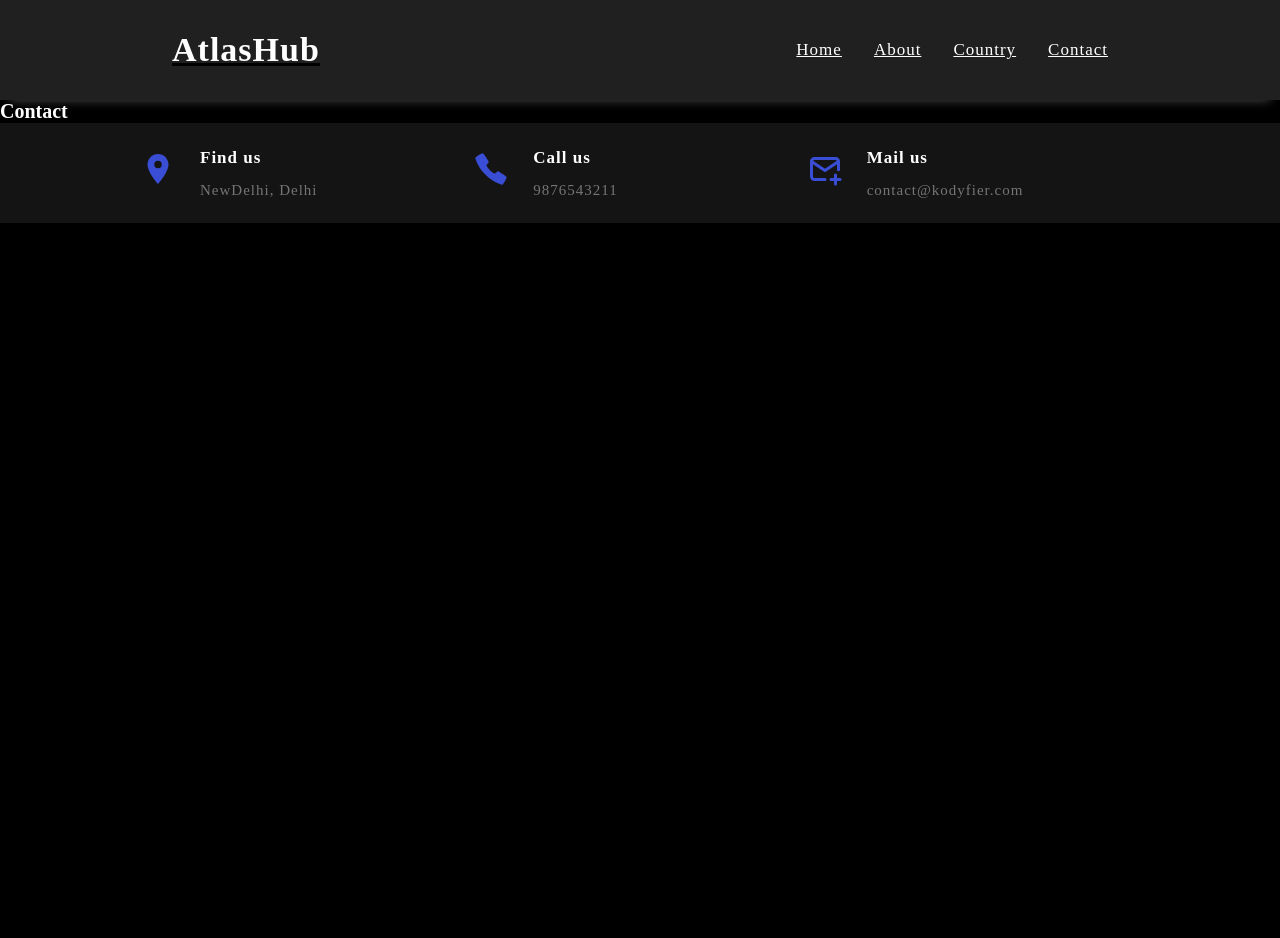
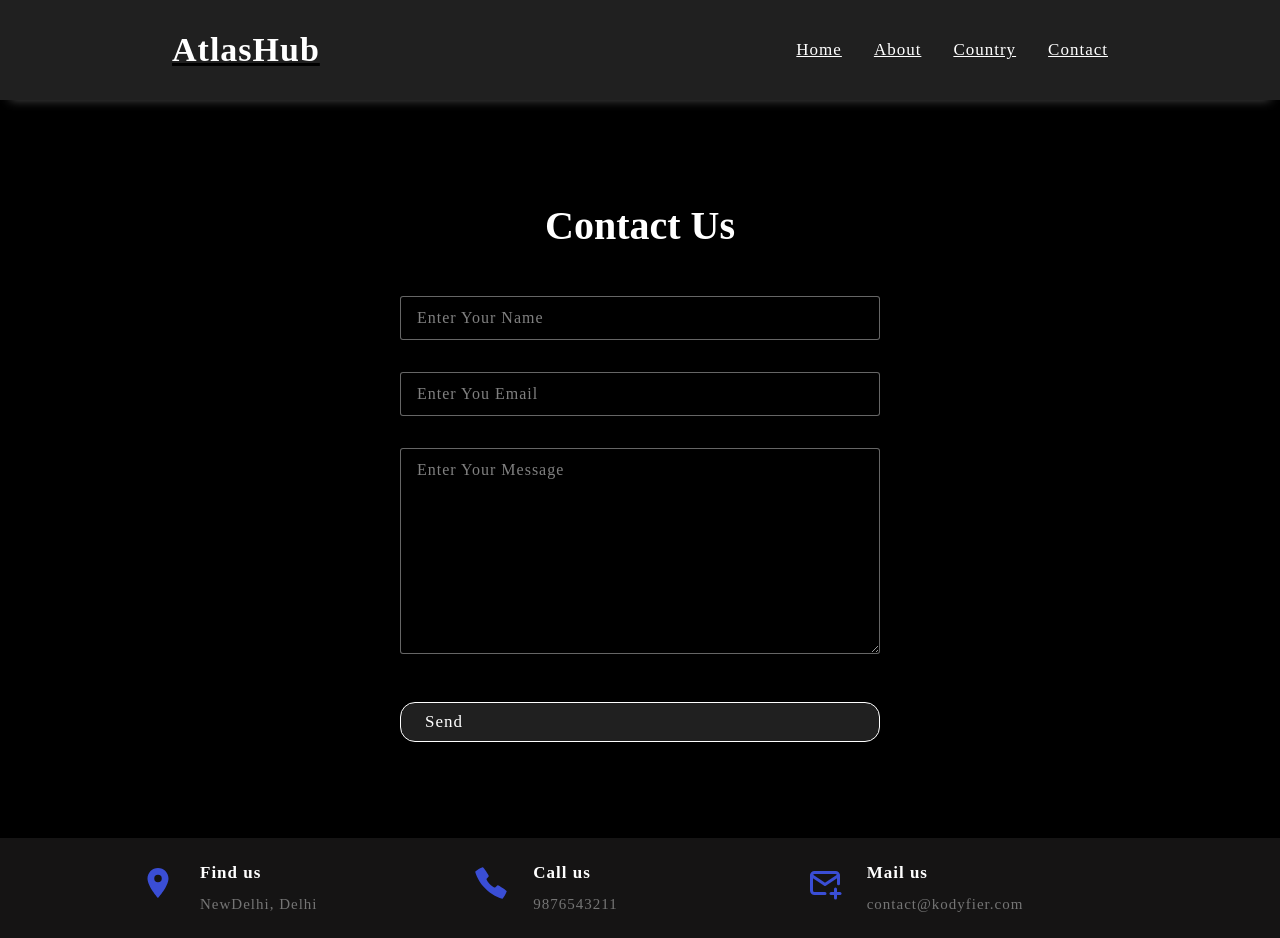
Before and after one commit to shubhamshri25/AtlasHub, a React (Vite) app: page /contact in a window 1280 px wide. Before the commit the page ends 800 px from the top, so only its background shows below. Built offline with nearby package versions, Linux system fonts and the light colour scheme.

Commit message:
contact page with formData

```diff
--- a/src/pages/Contact.jsx
+++ b/src/pages/Contact.jsx
@@ -1,5 +1,56 @@
 const Contact = () => {
-  return <h1>Contact</h1>;
+  const handleFormSubmit = (formData) => {
+    //  formData contains key-value pairs of form inputs
+
+    // formData.entries() is a method that returns an iterator containing all the key-value pairs in the FormData object.
+
+    // The Object.fromEntries() method converts an iterator (like the one returned by formData.entries()) into a plain JavaScript object.
+
+    // console.log(formData.entries());
+
+    const formInputData = Object.fromEntries(formData.entries());
+    console.log(formInputData);
+  };
+  return (
+    <section className="section-contact">
+      <h2 className="container-title">Contact Us</h2>
+
+      <div className="contact-wrapper container">
+        <form action={handleFormSubmit}>
+          <input
+            type="text"
+            className="form-control"
+            placeholder="enter your name"
+            name="username"
+            required
+            autoComplete="off"
+          />
+
+          <input
+            type="email"
+            className="form-control"
+            placeholder="Enter you email"
+            name="email"
+            required
+            autoComplete="off"
+          />
+
+          <textarea
+            className="form-control"
+            rows="10"
+            placeholder="Enter your message"
+            name="message"
+            required
+            autoComplete="off"
+          ></textarea>
+
+          <button type="submit" value="send">
+            Send
+          </button>
+        </form>
+      </div>
+    </section>
+  );
 };
 
 export default Contact;
```
